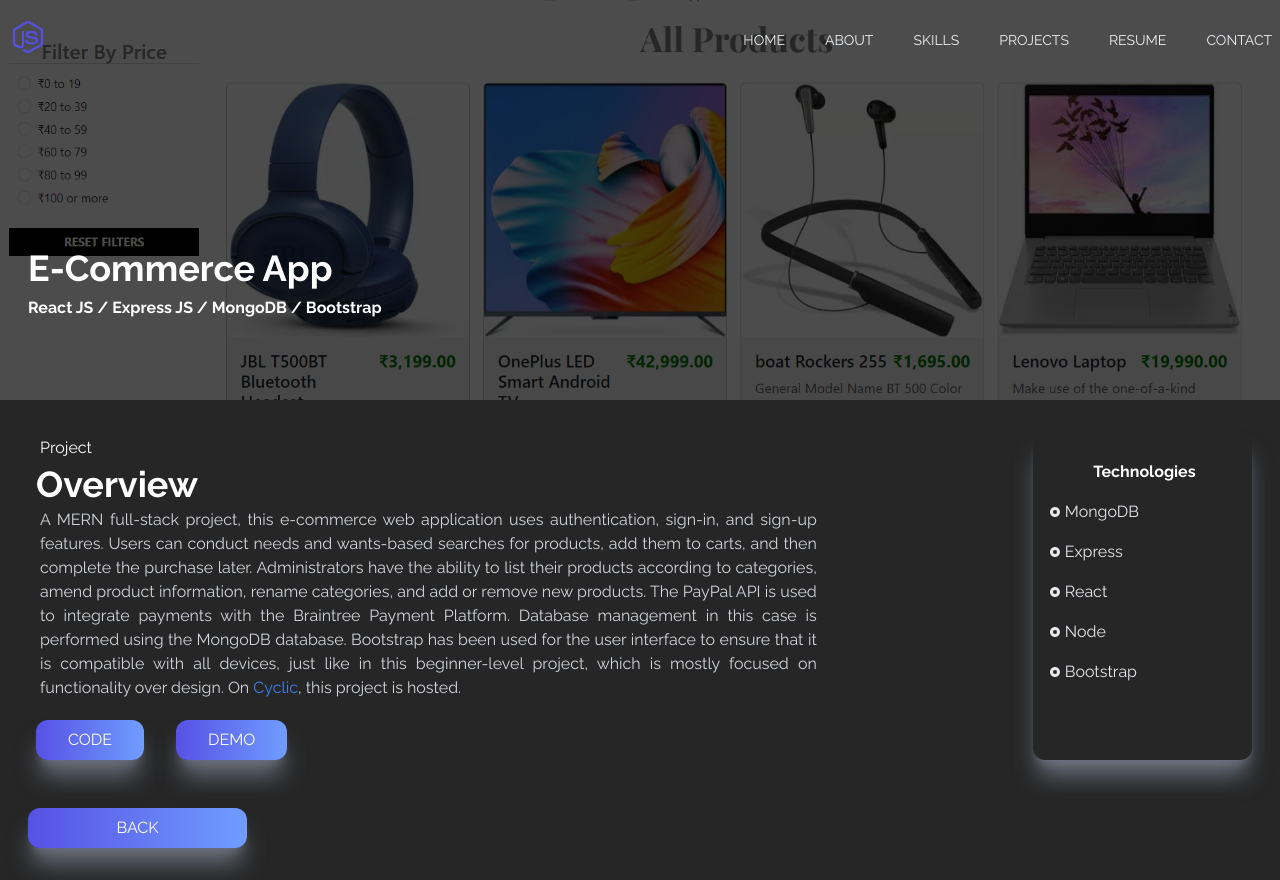
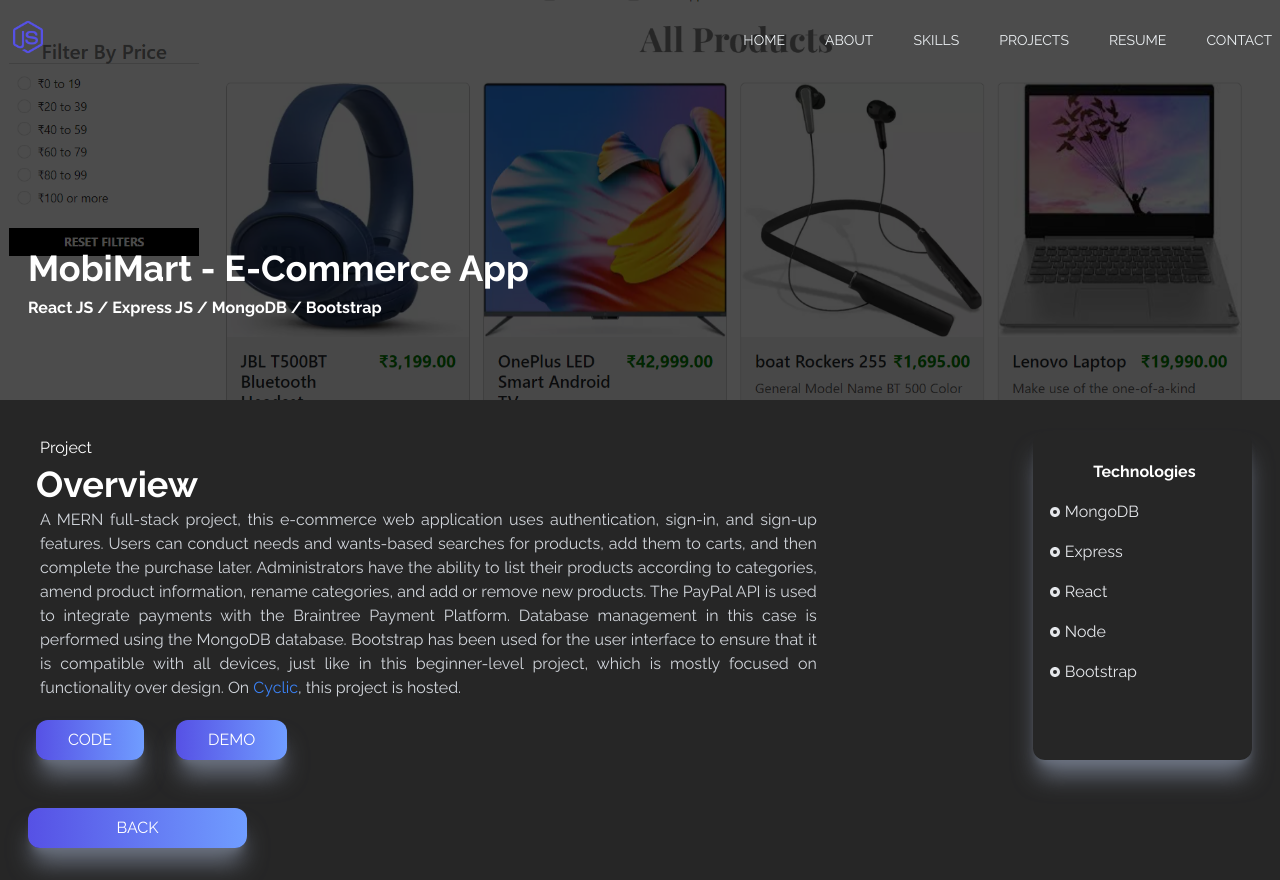
Before and after one commit to jayant413/jayantsawarkar, a Next.js app: page /ecommerce in a window 1280 px wide. Built offline with nearby package versions, Linux system fonts and the light colour scheme.

Commit message:
project section updated

```diff
--- a/components/Projects.jsx
+++ b/components/Projects.jsx
@@ -1,7 +1,7 @@
 // import Image from "next/image";
 // import Link from "next/link";
 import React from "react";
-import ecommerceImg from "../public/assets/projects/ecommerce.png";
+import ecommerceImg from "../public/assets/projects/ecommerce_home.png";
 import ytImg from "../public/assets/projects/yt.png";
 import newsImg from "../public/assets/projects/news.png";
 import movixImg from "../public/assets/projects/movix1.png";
@@ -17,7 +17,7 @@
         <h2 className="py-4">What I&apos;ve Built</h2>
         <div className="grid md:grid-cols-2 gap-8">
           <ProjectItem
-            title="E-Commerce App"
+            title="MobiMart"
             backgroundImg={ecommerceImg}
             projectUrl="/ecommerce"
             tech="MERN"
@@ -35,7 +35,7 @@
             tech="React JS"
           />
           <ProjectItem
-            title="Movix App"
+            title="Movix"
             backgroundImg={movixImg}
             projectUrl="/movix"
             tech="React JS - Vite"
--- a/pages/ecommerce.jsx
+++ b/pages/ecommerce.jsx
@@ -17,7 +17,7 @@
           alt="/"
         />
         <div className="absolute top-[70%] max-w-[1240px] w-full left-[50%] right-[50%] translate-x-[-50%] translate-y-[-50%] text-white z-10 p-2">
-          <h2 className="py-2">E-Commerce App</h2>
+          <h2 className="py-2">MobiMart - E-Commerce App</h2>
           <h3>React JS / Express JS / MongoDB / Bootstrap</h3>
         </div>
       </div>
```
Also changed, not shown: public/assets/projects/ecommerce_home.png (added).
